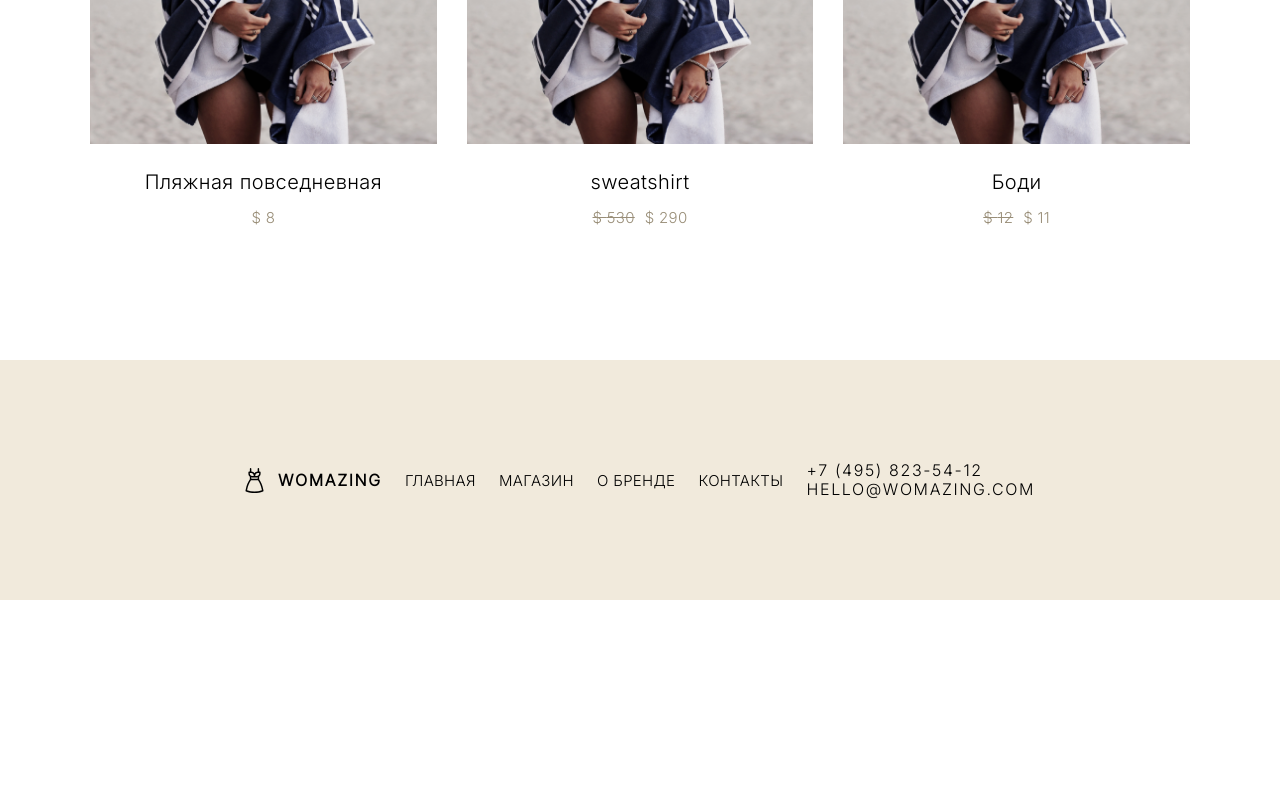
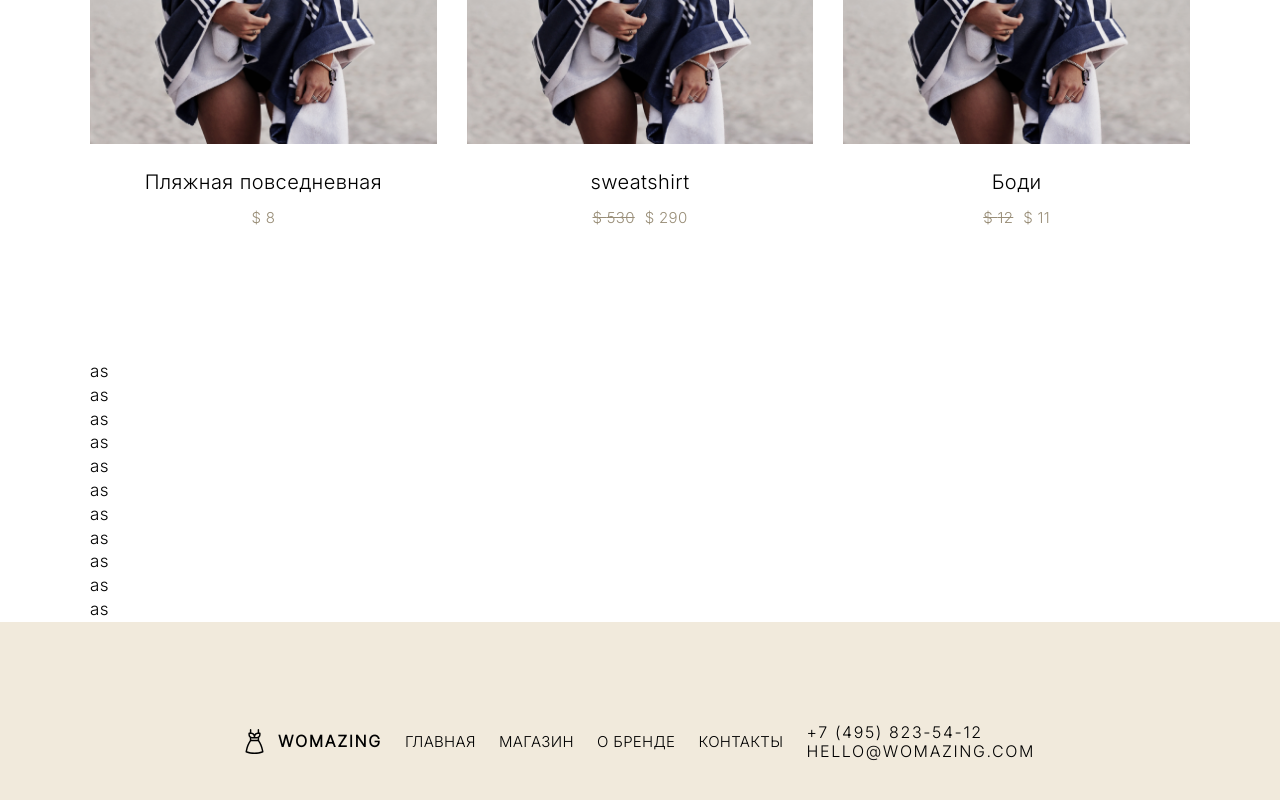
Before and after one commit to fermer123/test, a React (Create React App) app: page /shop in a window 1280 px wide. Shown: the part 8422-9222 px from the top of the page. Before the commit the page ends 9022 px from the top, so only its background shows below. Built offline with nearby package versions, Linux system fonts and the light colour scheme; data requests are answered from the project's data file.

Commit message:
pagination

```diff
--- /dev/null
+++ b/src/components/Pagination/Pagination.jsx
@@ -0,0 +1,9 @@
+const Pagination = ({ items, shopFilter }) => {
+  return (
+    <div className='container'>
+      <div>as</div>
+    </div>
+  );
+};
+
+export default Pagination;
--- a/src/pages/Shop/Shop.jsx
+++ b/src/pages/Shop/Shop.jsx
@@ -4,10 +4,17 @@ import { useState } from 'react';
 import { useContext } from 'react';
 import { CustomContext } from '../../Context';
 import Collection from '../Collection/Collection';
+import Pagination from '../../components/Pagination/Pagination';
 
 const Shop = () => {
   const [status, setStatus] = useState('all');
   const { shop } = useContext(CustomContext);
+  const [currPage, setCurrPage] = useState(1);
+  const [items] = useState(4);
+  const lastItemIndex = currPage * items;
+  const firstItemIndex = lastItemIndex - items;
+  const pageNumber = [];
+
   const shopFilter = shop.filter((e) => {
     if (status === 'all') {
       return e;
@@ -15,6 +22,10 @@ const Shop = () => {
       return e.category === status;
     }
   });
+  for (let i = 1; i <= Math.ceil(shopFilter.length / items); i++) {
+    pageNumber.push(i);
+  }
+  const currentItem = shopFilter.slice(firstItemIndex, lastItemIndex);
 
   return (
     <div className='container'>
@@ -87,6 +98,11 @@ const Shop = () => {
           ))}
         </div>
       </div>
+      <div>
+        {pageNumber.map((e) => (
+          <Pagination items={items} shopFilter={shopFilter} key={e} />
+        ))}
+      </div>
     </div>
   );
 };
```
